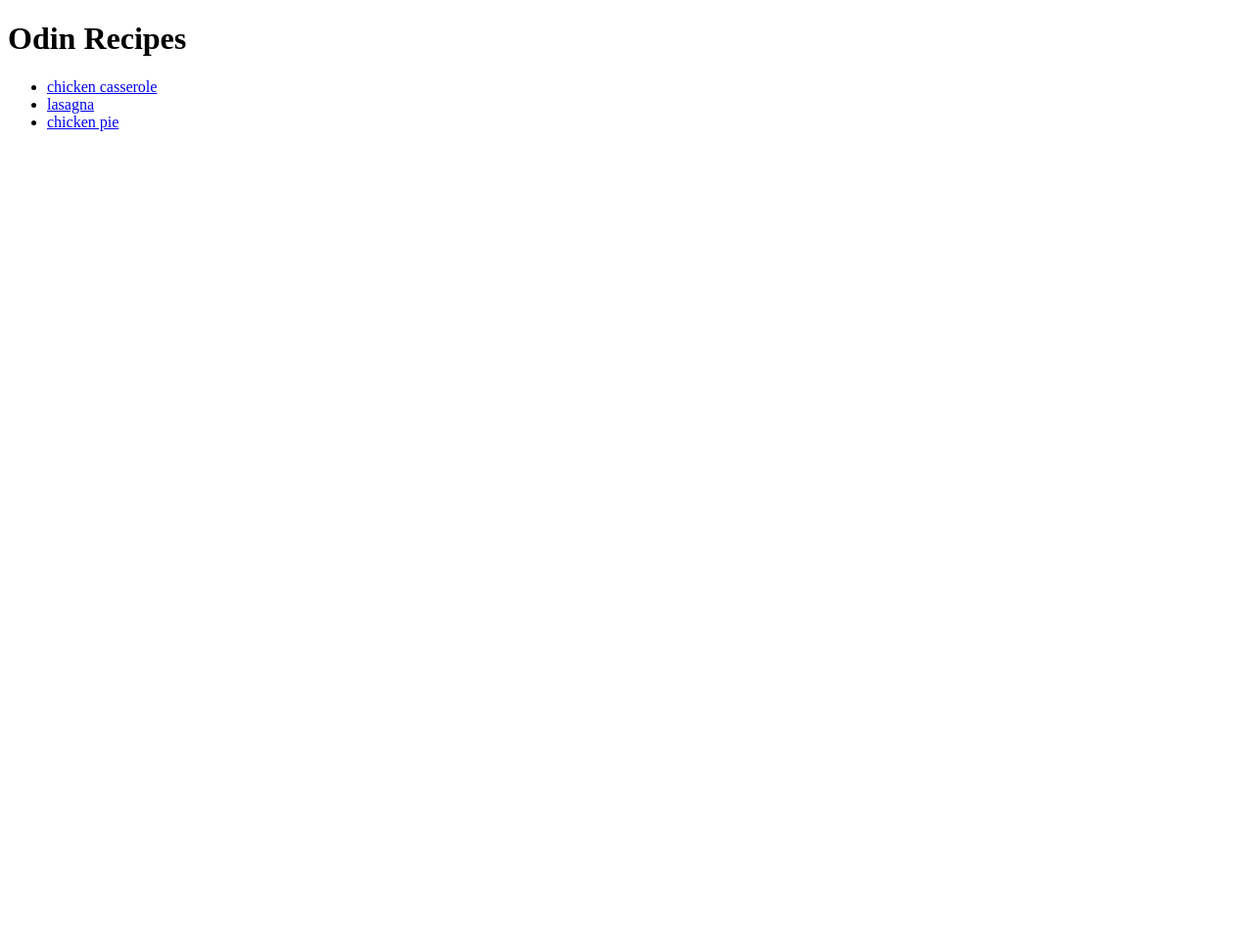
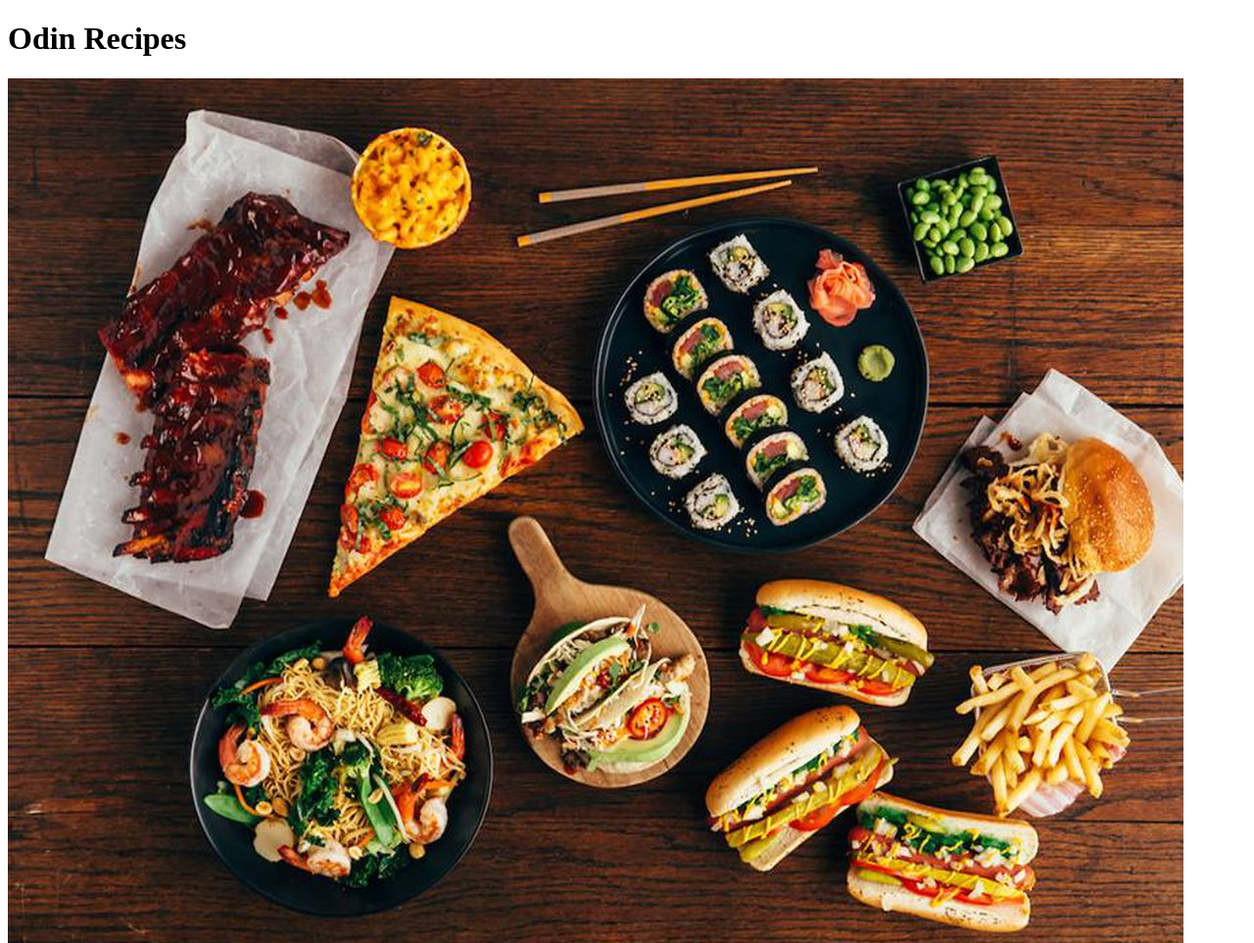
Before and after one commit to hallofvalhalla/odin-recipes, a plain HTML site: page index.html in a window 1280 px wide. Shown: the top 963 px of the page at 98% size. Before the commit the page ends 800 px from the top, so only its background shows below. Drawn offline with Linux system fonts and the light colour scheme.

Commit message:
added picture to index and picture to images directory

```diff
--- a/index.html
+++ b/index.html
@@ -1,11 +1,12 @@
 <!DOCTYPE html>
 <html lang="en">
     <head>
-        <title>chicken casserale</title>
+        <title>recipe book</title>
         <meta charset="UTF-8">
     </head>
     <body>
         <h1>Odin Recipes</h1>
+        <img src="images/food.jpeg" alt="picture of food">
         <ul>
             <li><a href="recipes/chickencasserole.html">chicken casserole</a></li>
             <li><a href="recipes/lasagna.html">lasagna</a></li>
```
Also changed, not shown: images/food.jpeg (added).
